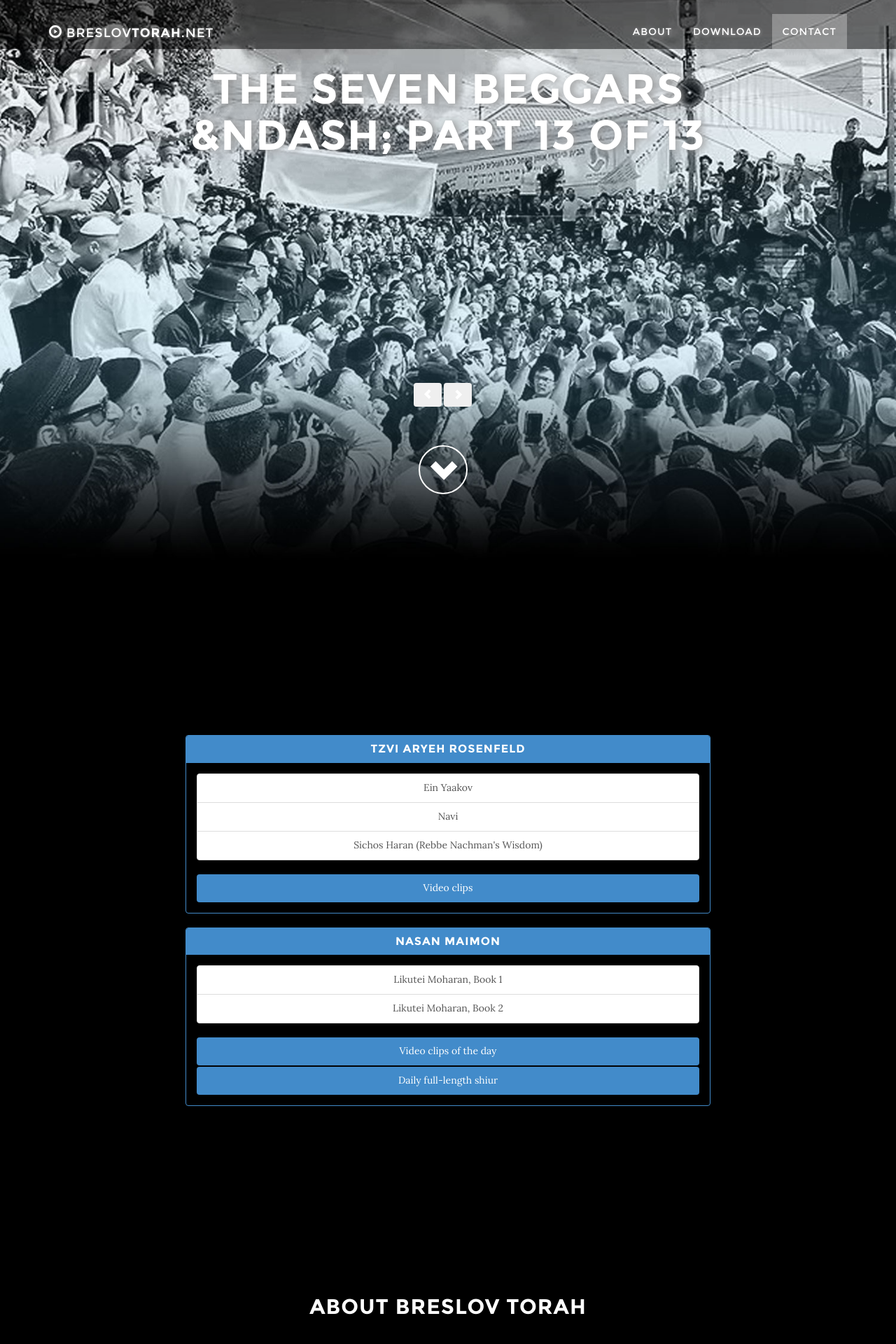
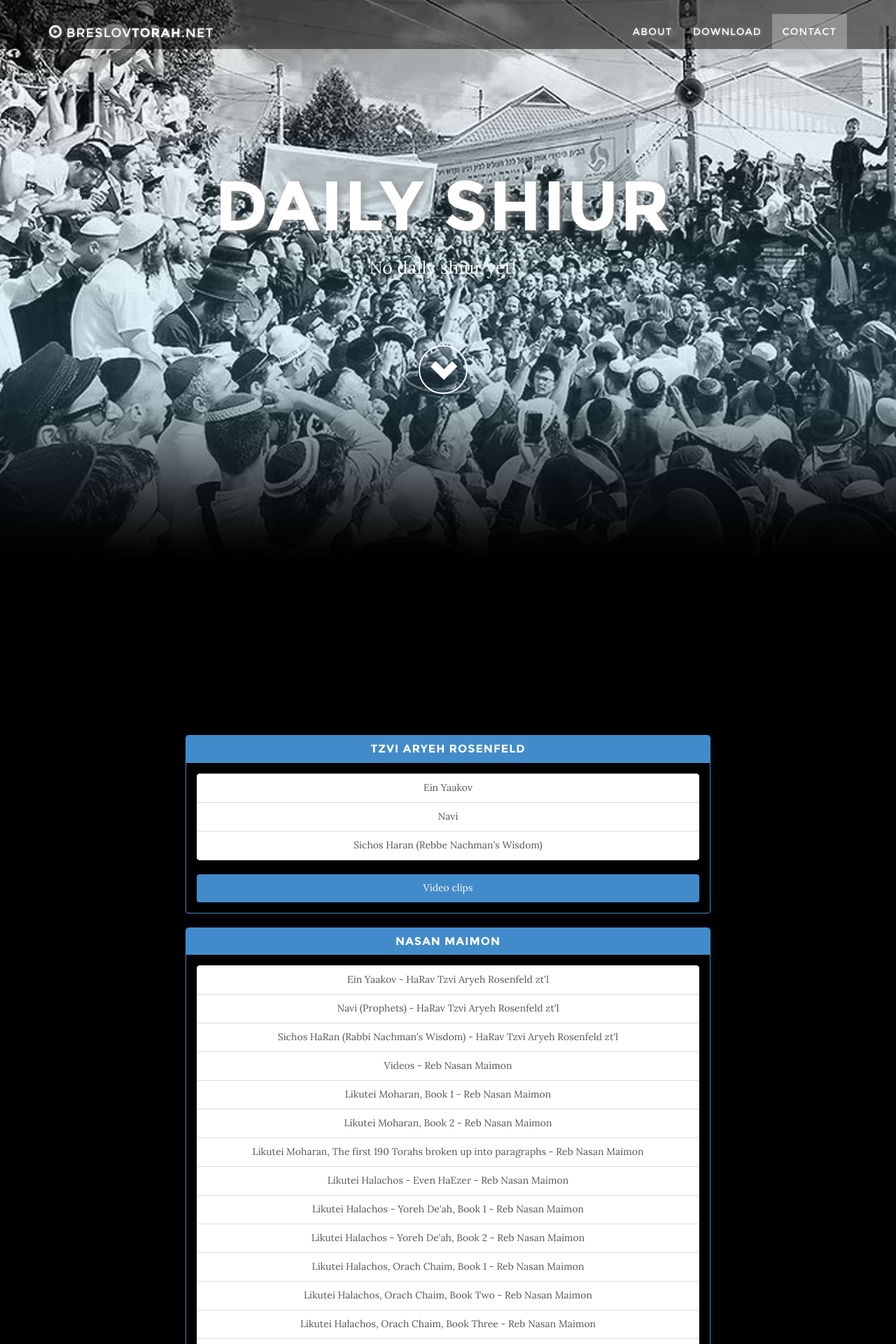
Before and after one commit to breslover/breslovtorah, a Django app: page /index.html in a window 1280 px wide. Shown: the top 1920 px of the page at 70% size. Run offline with Django 3.2, Linux system fonts and the light colour scheme; data comes from the database, SQL or seed files in the repository; some libraries are stand-ins or nearby versions.

Commit message:
ok, Rav Nasan's sefers are showing, now Rebbe Rosenfeld!

```diff
--- a/breslovtorah/frontpage/templates/base.html
+++ b/breslovtorah/frontpage/templates/base.html
@@ -139,12 +139,13 @@
 					<div class="panel-body">
 
 						<div class="list-group">
-						  <a href="#" class="list-group-item">
-						  	Likutei Moharan, Book 1
-						  </a>
-						  <a href="#" class="list-group-item">
-						  	Likutei Moharan, Book 2
-						  </a>
+
+							{% for sefer in sefers_maimon %}
+								<a href="#" class="list-group-item">
+							  		{{sefer.title|safe}}
+							  	</a>
+							{% endfor %}
+
 						</div>
 
 						<ul class="nav nav-pills nav-stacked" role="tablist">
--- a/breslovtorah/frontpage/views.py
+++ b/breslovtorah/frontpage/views.py
@@ -9,20 +9,24 @@
 
 from django.http import HttpResponse
 from django.template import loader, Context
+from django.contrib.auth.models import User
+
 
 # models
-from breslovtorah.shiur.models import Shiur
+from breslovtorah.shiur.models import Shiur, Sefer
 
 def home(request):
 
     # grab the top element in the Shiur table
     try:
-        daily_shiur = Shiur.objects.filter().order_by('-id')[0]
+        daily_shiur = Shiur.objects.filter(type=Shiur.TYPES_SHORTDAILY).order_by('-id')[0]
     except:
         daily_shiur = None
-        logger.exception('Could not find shiur!')
+
+    # grab the list of sefarim from the Sefer table
+    sefers_maimon = Sefer.objects.filter(user=User.objects.get(username='maimon'))
 
     # load the template
     t = loader.get_template('base.html')
-    c = Context({ 'daily_shiur': daily_shiur })
+    c = Context({ 'daily_shiur': daily_shiur, 'sefers_maimon': sefers_maimon })
     return HttpResponse(t.render(c)) # content_type="application/xhtml+xml"
```
